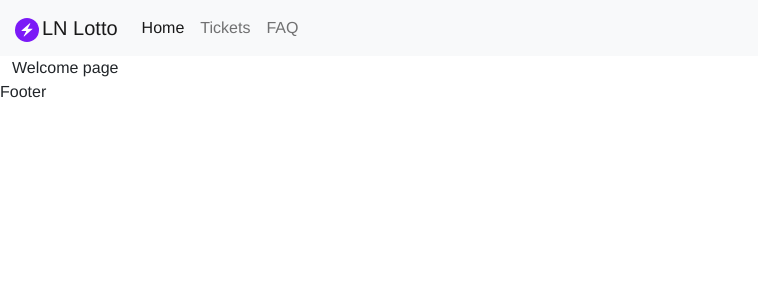
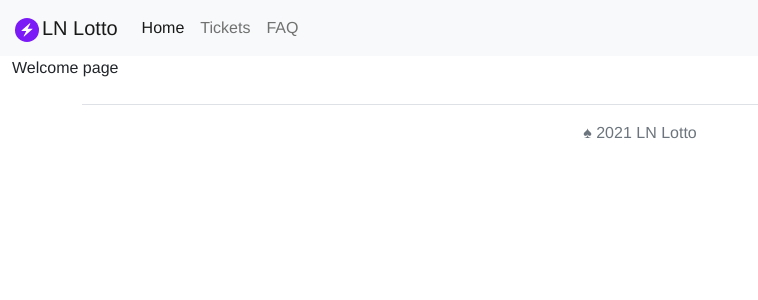
Before and after one commit to truxxu/ln-lotto, a React (Create React App) app: page / in a window 1280 px wide. Shown: the top 300 px of the page, without its empty margins (0-758 px from the left). Built offline with nearby package versions, Linux system fonts and the light colour scheme.

Commit message:
added header

```diff
--- a/src/molecules/Footer.js
+++ b/src/molecules/Footer.js
@@ -1,7 +1,15 @@
 import React from "react";
 
+import lightning from "../images/lightning.svg";
+
 const Footer = () => {
-  return <div>Footer</div>;
+  return (
+    <div class="container">
+      <footer class="d-flex flex-wrap justify-content-center align-items-center py-3 my-4 border-top">
+        <span class="text-muted">&spades; 2021 LN Lotto</span>
+      </footer>
+    </div>
+  );
 };
 
 export { Footer };
```
